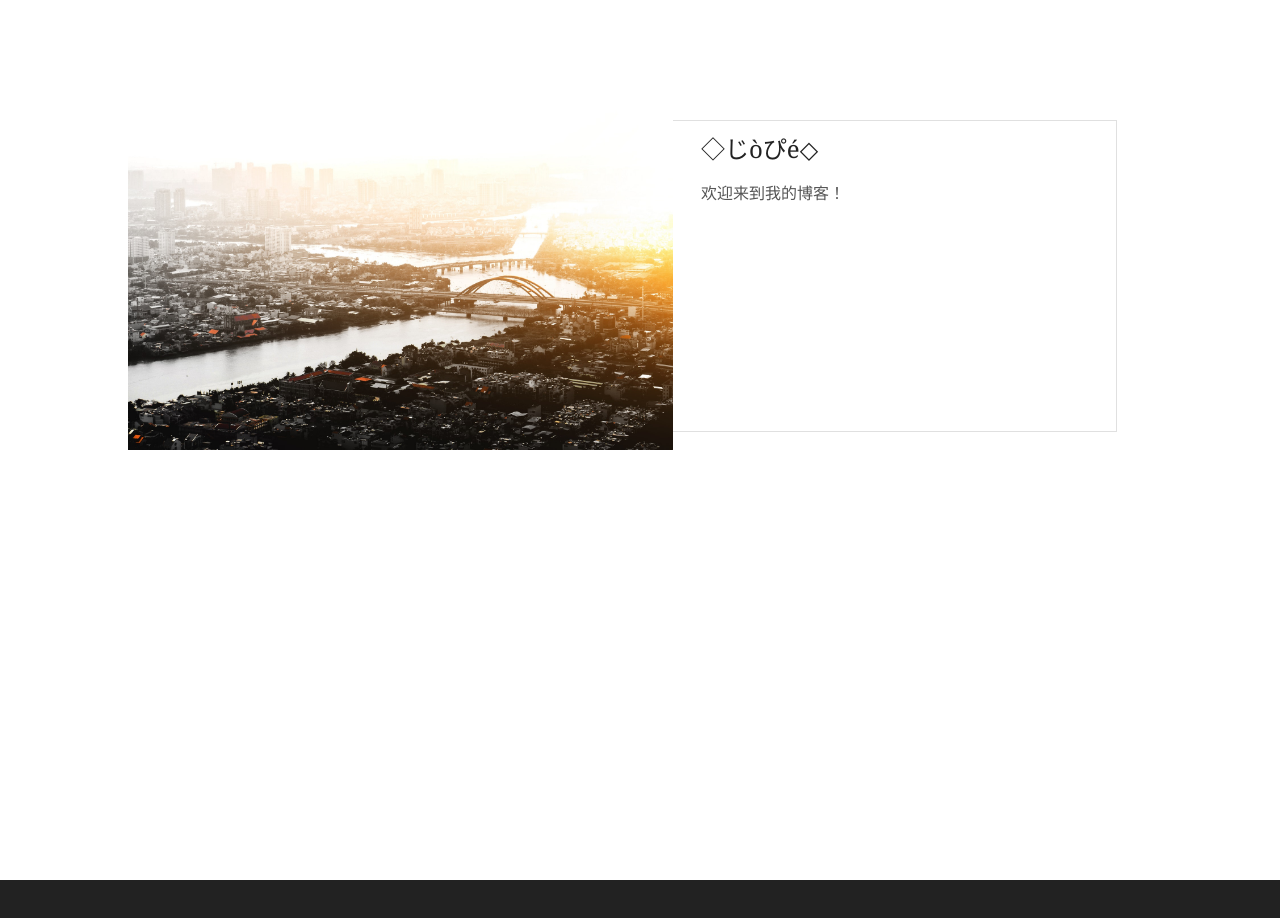
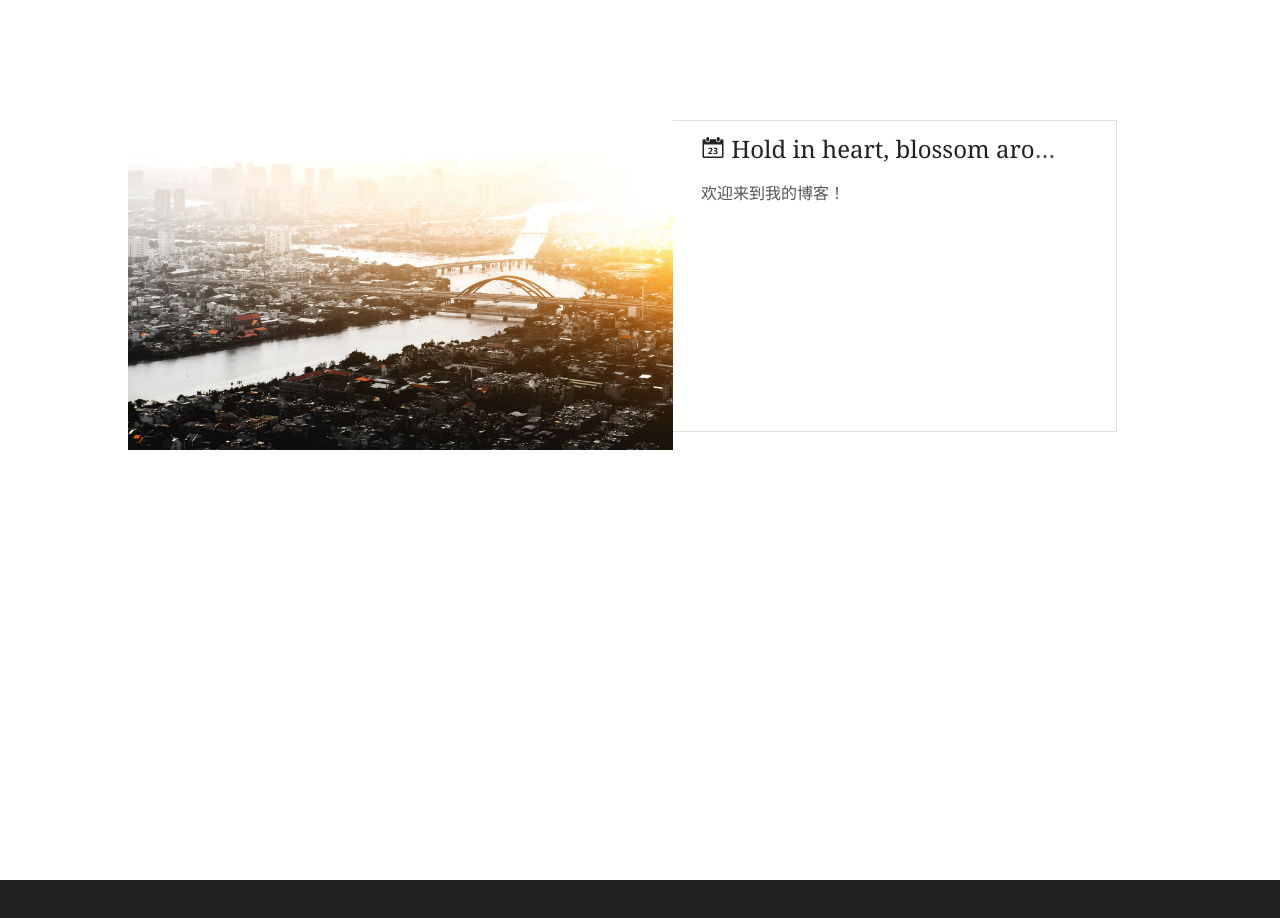
Before and after one commit to Locery/Locery.github.io, a plain HTML site: page index.html in a window 1280 px wide. Shown: the part 820-1738 px from the top of the page. Drawn offline with Linux system fonts and the light colour scheme; files whose address does not match are found by name.

Commit message:
Site updated: 2020-06-26 16:06:23

```diff
--- a/index.html
+++ b/index.html
@@ -236,7 +236,9 @@
 					</p> -->
 					<h3 class="post-title" id="post-title-index">
 						<a href="/2020/04/17/hello-world/" title="Hello World">
-
+	<span><i class="icon-calendar1"></i>
+				Hold in heart, blossom around
+					</span>
 	<a href="/2020/04/17/hello-world/" itemprop="url">
 		◇じòぴé◇
 	</a>
```
